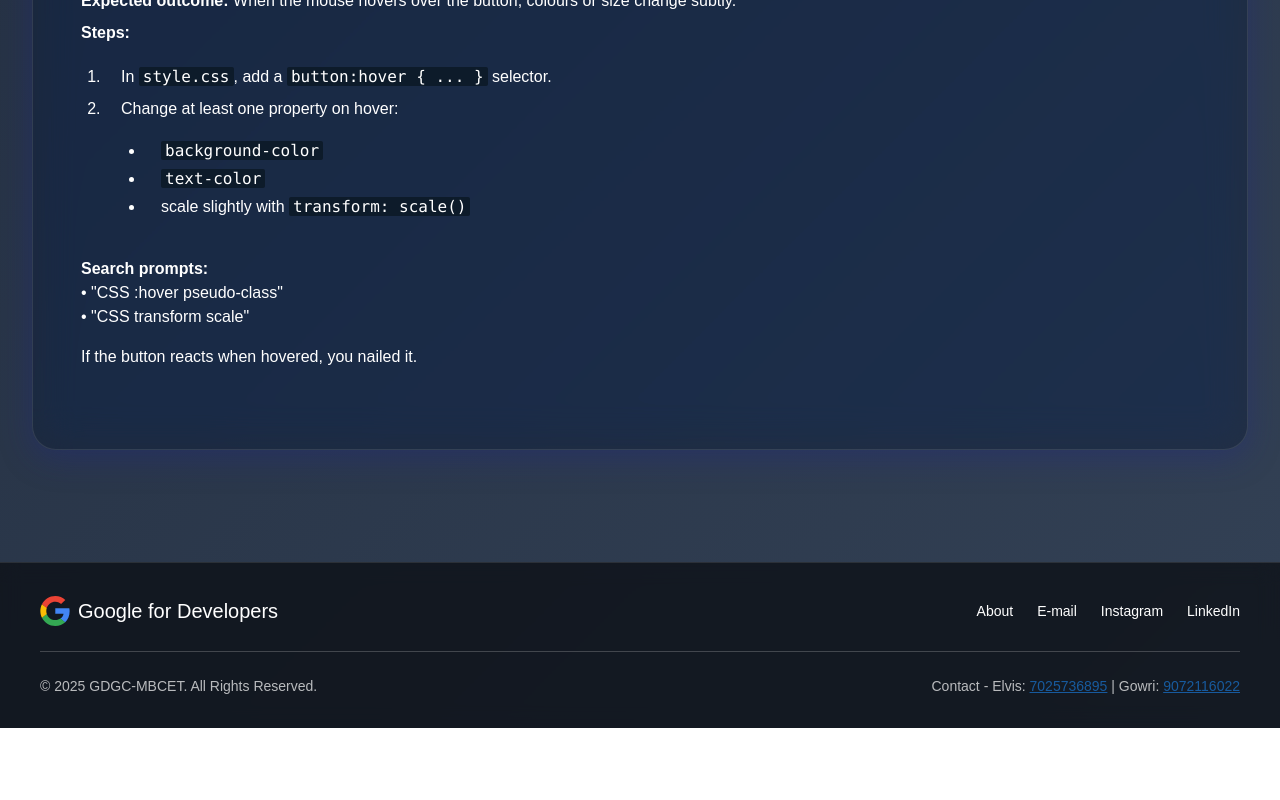
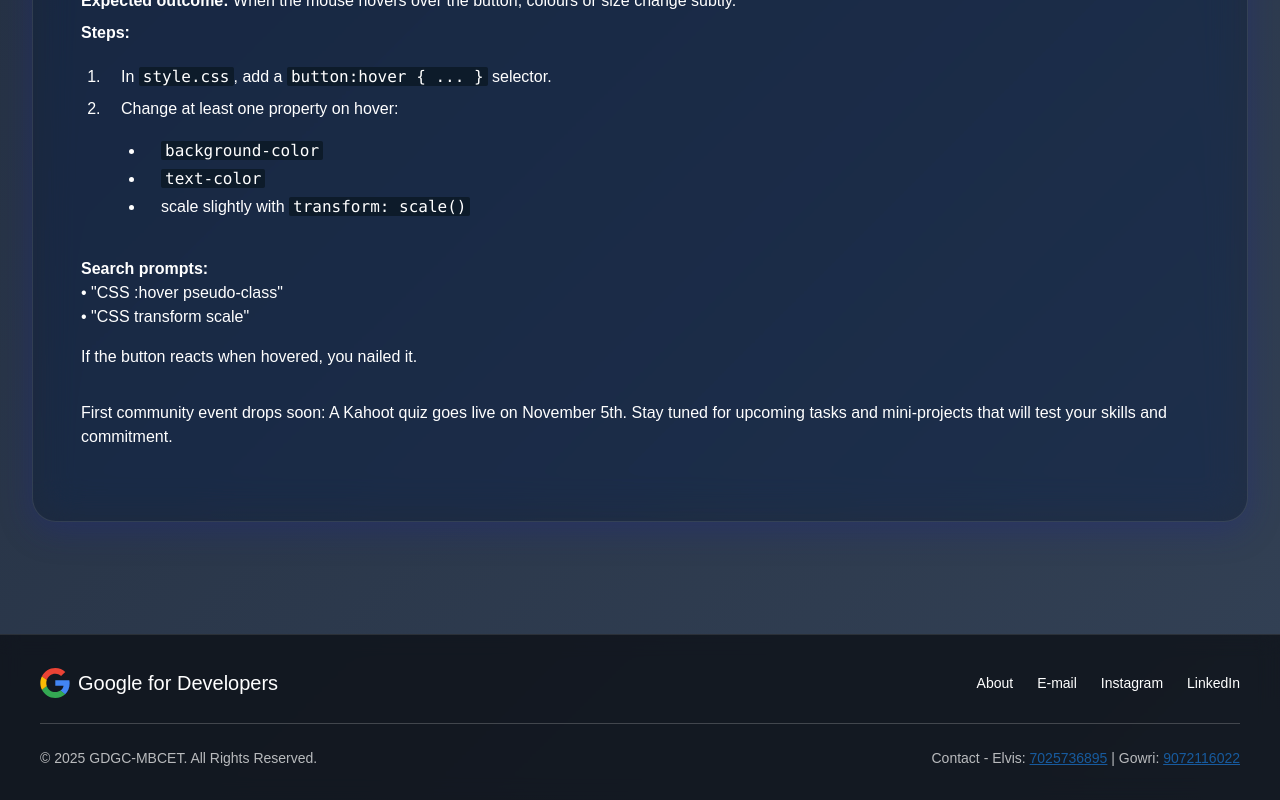
Before and after one commit to Flash500x/WinterARC, a React (Vite) app: page / in a window 1280 px wide. Shown: the part 4747-5547 px from the top of the page. Before the commit the page ends 5475 px from the top, so only its background shows below. Built offline with nearby package versions, Linux system fonts and the light colour scheme; a web font is replaced by a local one.

Commit message:
changed app.jsx

```diff
--- a/src/components/WebDevGuide.jsx
+++ b/src/components/WebDevGuide.jsx
@@ -782,6 +782,11 @@ export default function WebDevGuide() {
       <Typography variant="body1" color="white" sx={{ mb: 4 }}>
         If the button reacts when hovered, you nailed it.
       </Typography>
+      <Typography variant="body1" color="white" sx={{ mb: 3 }}>
+        First community event drops soon: A Kahoot quiz goes live on November
+        5th. Stay tuned for upcoming tasks and mini-projects that will test your
+        skills and commitment.
+      </Typography>
     </Box>
   );
 }
```
